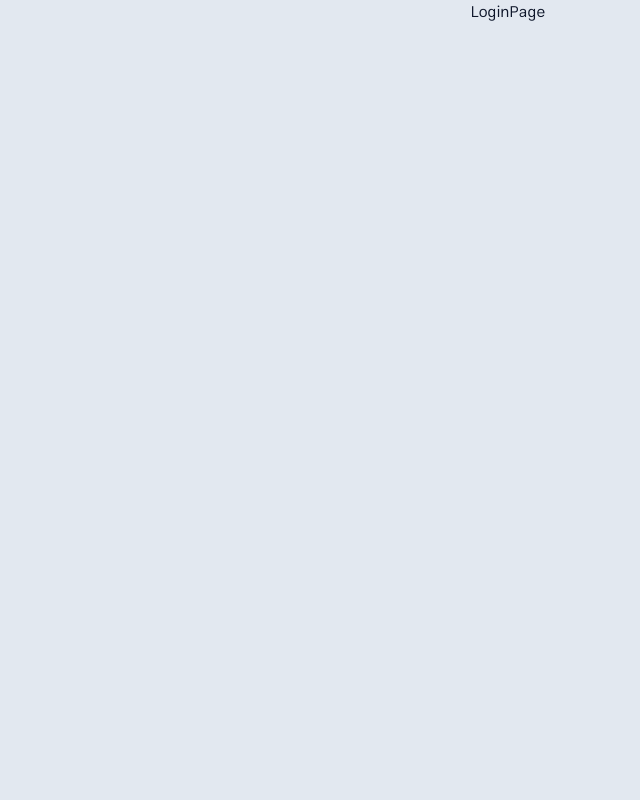
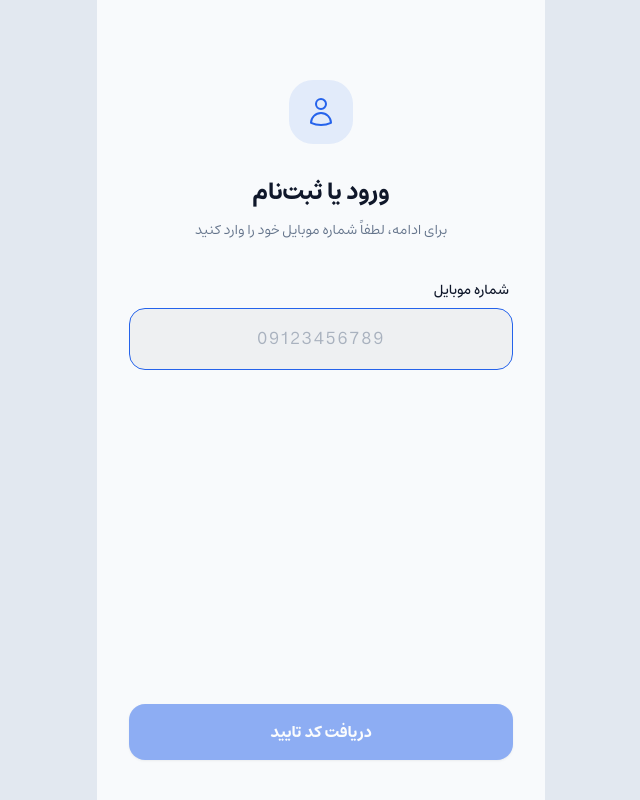
Before and after one commit to AminHosseinS/news-recommender-frontend, a React (Vite) app: page /login in a window 1280 px wide. Shown: the whole page, without its empty margins (319-959 px from the left). Built offline with nearby package versions, Linux system fonts and the light colour scheme.

Commit message:
feat : login page

```diff
--- /dev/null
+++ b/src/components/login/OtpStep.jsx
@@ -0,0 +1,157 @@
+import React, { useRef, useState, useEffect } from "react";
+import { ArrowRightIcon } from "@heroicons/react/24/outline";
+
+export default function OtpStep({
+  otp,
+  setOtp,
+  phoneNumber,
+  onBack,
+  onSubmit,
+  onResend,
+}) {
+  const inputRefs = useRef([]);
+  const [timeLeft, setTimeLeft] = useState(120);
+
+  useEffect(() => {
+    if (timeLeft > 0) {
+      const timerId = setTimeout(() => setTimeLeft(timeLeft - 1), 1000);
+      return () => clearTimeout(timerId);
+    }
+  }, [timeLeft]);
+
+  const handleResendClick = () => {
+    setTimeLeft(120);
+    onResend();
+  };
+
+  const handleChange = (e, index) => {
+    const value = e.target.value;
+
+    if (!/^[0-9]*$/.test(value)) return;
+
+    const newOtp = [...otp];
+    newOtp[index] = value.slice(-1);
+    setOtp(newOtp);
+
+    if (value && index < 4) {
+      inputRefs.current[index + 1].focus();
+    }
+  };
+
+  const handleKeyDown = (e, index) => {
+    if (e.key === "Backspace" && !otp[index] && index > 0) {
+      inputRefs.current[index - 1].focus();
+    }
+  };
+
+  const handlePaste = (e) => {
+    e.preventDefault();
+    const pastedData = e.clipboardData.getData("text/plain").slice(0, 5);
+
+    if (!/^[0-9]+$/.test(pastedData)) return;
+
+    const newOtp = [...otp];
+    pastedData.split("").forEach((char, i) => {
+      newOtp[i] = char;
+      if (inputRefs.current[i]) inputRefs.current[i].value = char;
+    });
+    setOtp(newOtp);
+
+    const lastIndex = Math.min(pastedData.length, 4);
+    inputRefs.current[lastIndex]?.focus();
+  };
+
+  const handleSubmit = (e) => {
+    e.preventDefault();
+    const otpCode = otp.join("");
+    if (otpCode.length === 5) {
+      onSubmit(otpCode);
+    }
+  };
+
+  const formatTime = (seconds) => {
+    const m = Math.floor(seconds / 60);
+    const s = seconds % 60;
+    return `${m.toString().padStart(2, "0")}:${s.toString().padStart(2, "0")}`;
+  };
+
+  return (
+    <form
+      onSubmit={handleSubmit}
+      className="w-full h-full flex flex-col animate-fade-in p-4"
+    >
+      <div className="w-full pt-2 pb-4 flex items-center shrink-0">
+        <button
+          type="button"
+          onClick={onBack}
+          className="p-2 -mr-2 rounded-full text-text-muted hover:bg-surface hover:text-text-main transition-colors"
+        >
+          <ArrowRightIcon className="w-6 h-6" />
+        </button>
+      </div>
+
+      <div className="flex-1 flex flex-col items-center pt-8">
+        <div className="text-center mb-10">
+          <h1 className="text-2xl font-bold text-text-main mb-3">کد تایید</h1>
+          <p className="text-sm text-text-muted leading-relaxed">
+            کد ۵ رقمی به شماره{" "}
+            <span className="text-text-main font-medium mx-1" dir="ltr">
+              {phoneNumber}
+            </span>{" "}
+            ارسال شد.
+          </p>
+        </div>
+
+        <div
+          dir="ltr"
+          className="flex justify-center gap-2.5 sm:gap-3 w-full max-w-sm mb-8"
+        >
+          {otp.map((digit, index) => (
+            <input
+              key={index}
+              ref={(el) => (inputRefs.current[index] = el)}
+              type="text"
+              inputMode="numeric"
+              autoComplete={index === 0 ? "one-time-code" : "off"}
+              value={digit}
+              onChange={(e) => handleChange(e, index)}
+              onKeyDown={(e) => handleKeyDown(e, index)}
+              onPaste={handlePaste}
+              className="w-12 h-14 sm:w-14 sm:h-16 bg-surface text-text-main border border-border-subtle rounded-2xl text-center text-2xl font-bold focus:outline-none focus:border-primary transition-colors"
+            />
+          ))}
+        </div>
+
+        <div className="text-sm font-medium mt-2">
+          {timeLeft > 0 ? (
+            <span className="text-text-muted flex items-center gap-2">
+              ارسال مجدد کد تا
+              <span className="text-primary text-base font-bold">
+                {formatTime(timeLeft)}
+              </span>
+              دیگر
+            </span>
+          ) : (
+            <button
+              type="button"
+              onClick={handleResendClick}
+              className="text-primary hover:underline transition-colors"
+            >
+              ارسال مجدد کد
+            </button>
+          )}
+        </div>
+      </div>
+
+      <div className="w-full max-w-sm mx-auto mt-auto pb-6 pt-4 shrink-0">
+        <button
+          type="submit"
+          disabled={otp.join("").length < 5}
+          className="w-full py-4 bg-primary text-white text-base font-bold rounded-2xl hover:bg-primary/90 transition-colors disabled:opacity-50 disabled:cursor-not-allowed shadow-sm"
+        >
+          تایید و ورود
+        </button>
+      </div>
+    </form>
+  );
+}
--- /dev/null
+++ b/src/components/login/PhoneStep.jsx
@@ -0,0 +1,72 @@
+import React from "react";
+
+export default function PhoneStep({ phoneNumber, setPhoneNumber, onNext }) {
+  const handleSubmit = (e) => {
+    e.preventDefault();
+    if (phoneNumber.length >= 10) {
+      onNext();
+    }
+  };
+
+  return (
+    <form
+      onSubmit={handleSubmit}
+      className="w-full h-full flex flex-col animate-fade-in p-4"
+    >
+      {/* بخش بالایی: لوگو و اینپوت */}
+      <div className="flex-1 flex flex-col items-center pt-16">
+        {/* لوگو فرضی */}
+        <div className="w-16 h-16 bg-primary/10 rounded-3xl mb-8 flex items-center justify-center">
+          <svg
+            fill="none"
+            viewBox="0 0 24 24"
+            strokeWidth={1.5}
+            stroke="currentColor"
+            className="w-8 h-8 text-primary"
+          >
+            <path
+              strokeLinecap="round"
+              strokeLinejoin="round"
+              d="M15.75 6a3.75 3.75 0 11-7.5 0 3.75 3.75 0 017.5 0zM4.501 20.118a7.5 7.5 0 0114.998 0A17.933 17.933 0 0112 21.75c-2.676 0-5.216-.584-7.499-1.632z"
+            />
+          </svg>
+        </div>
+
+        <div className="text-center mb-10">
+          <h1 className="text-2xl font-bold text-text-main mb-3">
+            ورود یا ثبت‌نام
+          </h1>
+          <p className="text-sm text-text-muted">
+            برای ادامه، لطفاً شماره موبایل خود را وارد کنید
+          </p>
+        </div>
+
+        <div className="w-full max-w-sm flex flex-col gap-2">
+          <label className="text-sm font-medium text-text-main px-1">
+            شماره موبایل
+          </label>
+          <input
+            dir="ltr"
+            type="tel"
+            placeholder="09123456789"
+            value={phoneNumber}
+            onChange={(e) => setPhoneNumber(e.target.value)}
+            className="w-full bg-surface text-text-main border border-border-subtle rounded-2xl py-4 px-4 text-center text-lg tracking-widest focus:outline-none focus:border-primary transition-colors placeholder:text-text-muted/50"
+            autoFocus
+          />
+        </div>
+      </div>
+
+      {/* بخش پایینی: دکمه که به لطف flex-1 و mt-auto می‌چسبد به کف صفحه */}
+      <div className="w-full max-w-sm mx-auto mt-auto pb-6 pt-4">
+        <button
+          type="submit"
+          disabled={phoneNumber.length < 10}
+          className="w-full py-4 bg-primary text-white text-base font-bold rounded-2xl hover:bg-primary/90 transition-colors disabled:opacity-50 disabled:cursor-not-allowed shadow-sm"
+        >
+          دریافت کد تایید
+        </button>
+      </div>
+    </form>
+  );
+}
--- a/src/pages/LoginPage.jsx
+++ b/src/pages/LoginPage.jsx
@@ -1,5 +1,55 @@
-import React from "react";
+import React, { useState } from "react";
+import { useNavigate } from "react-router-dom";
+import PhoneStep from "../components/login/PhoneStep";
+import OtpStep from "../components/login/OtpStep";
 
 export default function LoginPage() {
-  return <div>LoginPage</div>;
+  const [step, setStep] = useState(1);
+  const [phoneNumber, setPhoneNumber] = useState("");
+  const [otp, setOtp] = useState(["", "", "", "", ""]);
+  const navigate = useNavigate();
+
+  const handlePhoneSubmit = () => {
+    console.log("ارسال درخواست کد تایید برای:", phoneNumber);
+    setStep(2);
+  };
+
+  const handleOtpSubmit = (otpCode) => {
+    console.log("بررسی کد تایید:", otpCode);
+    navigate("/");
+  };
+
+  const handleResendOtp = () => {
+    console.log("کد جدید برای شماره ارسال شد:", phoneNumber);
+    setOtp(["", "", "", "", ""]); // ریست کردن کد قبلی
+  };
+
+  const handleBack = () => {
+    setStep(1);
+    setOtp(["", "", "", "", ""]);
+  };
+
+  return (
+    <div
+      dir="rtl"
+      className="w-full max-w-md mx-auto h-[100dvh] bg-background font-sans"
+    >
+      {step === 1 ? (
+        <PhoneStep
+          phoneNumber={phoneNumber}
+          setPhoneNumber={setPhoneNumber}
+          onNext={handlePhoneSubmit}
+        />
+      ) : (
+        <OtpStep
+          phoneNumber={phoneNumber}
+          otp={otp}
+          setOtp={setOtp}
+          onBack={handleBack}
+          onSubmit={handleOtpSubmit}
+          onResend={handleResendOtp}
+        />
+      )}
+    </div>
+  );
 }
```
